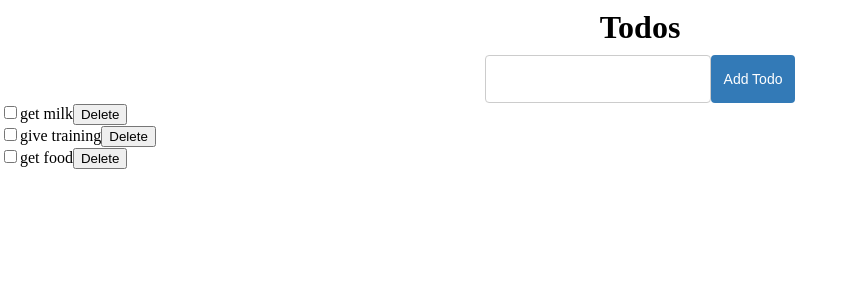
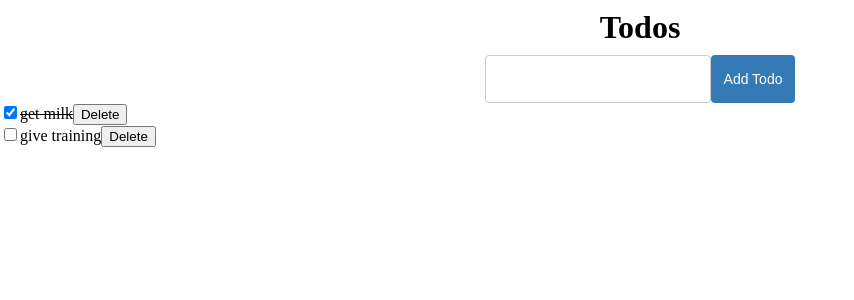
Before and after one commit to coder4affine/innoserve_capita, a React app: page / in a window 1280 px wide. Shown: the top 300 px of the page, without its empty margins (0-854 px from the left). Built offline with nearby package versions, Linux system fonts and the light colour scheme; data requests are answered from the project's data file.

Commit message:
Commit code

```diff
--- a/db.json
+++ b/db.json
@@ -3,17 +3,12 @@
     {
       "id": 1,
       "text": "get milk",
-      "isDone": false
+      "isDone": true
     },
     {
       "text": "give training",
       "isDone": false,
       "id": 2
-    },
-    {
-      "text": "get food",
-      "isDone": false,
-      "id": 3
     }
   ]
 }
--- a/src/Todos/index.js
+++ b/src/Todos/index.js
@@ -60,28 +60,56 @@ class index extends Component {
     // });
   };
 
-  changeStatus = todo => {
+  changeStatus = async todoData => {
     const { todos } = this.state;
-    // const i = todos.findIndex(x => x.id === todo.id);
-    // if (i !== -1) {
+    try {
+      const res = await fetch(`http://localhost:3004/todos/${todoData.id}`, {
+        method: 'PUT',
+        body: JSON.stringify({ ...todoData, isDone: !todoData.isDone }),
+        headers: {
+          'Content-Type': 'application/json',
+          accept: 'application/json',
+        },
+      });
+      const todo = await res.json();
       this.setState({
         todos: todos.map(x => {
           if (x.id === todo.id) {
-          return { ...x, isDone: !x.isDone };
+            return todo;
           }
           return x;
         }),
       });
+    } catch (error) {
+      console.warn('error', error);
+    }
+    // const i = todos.findIndex(x => x.id === todo.id);
+    // if (i !== -1) {
+    // this.setState({
+    //   todos: todos.map(x => {
+    //     if (x.id === todo.id) {
+    //       return { ...x, isDone: !x.isDone };
+    //     }
+    //     return x;
+    //   }),
+    // });
 
     // [...todos.slice(0, i), { ...todo, isDone: !todo.isDone }, ...todos.slice(i + 1)],
     // }
   };
 
-  deleteTodo = todo => {
+  deleteTodo = async todo => {
     const { todos } = this.state;
+    try {
+      await fetch(`http://localhost:3004/todos/${todo.id}`, {
+        method: 'DELETE',
+      });
       this.setState({
         todos: todos.filter(x => x.id !== todo.id),
       });
+    } catch (error) {
+      console.warn('error', error);
+    }
   };
 
   render() {
```
Lines whose indentation alone changed are shown as unchanged.
